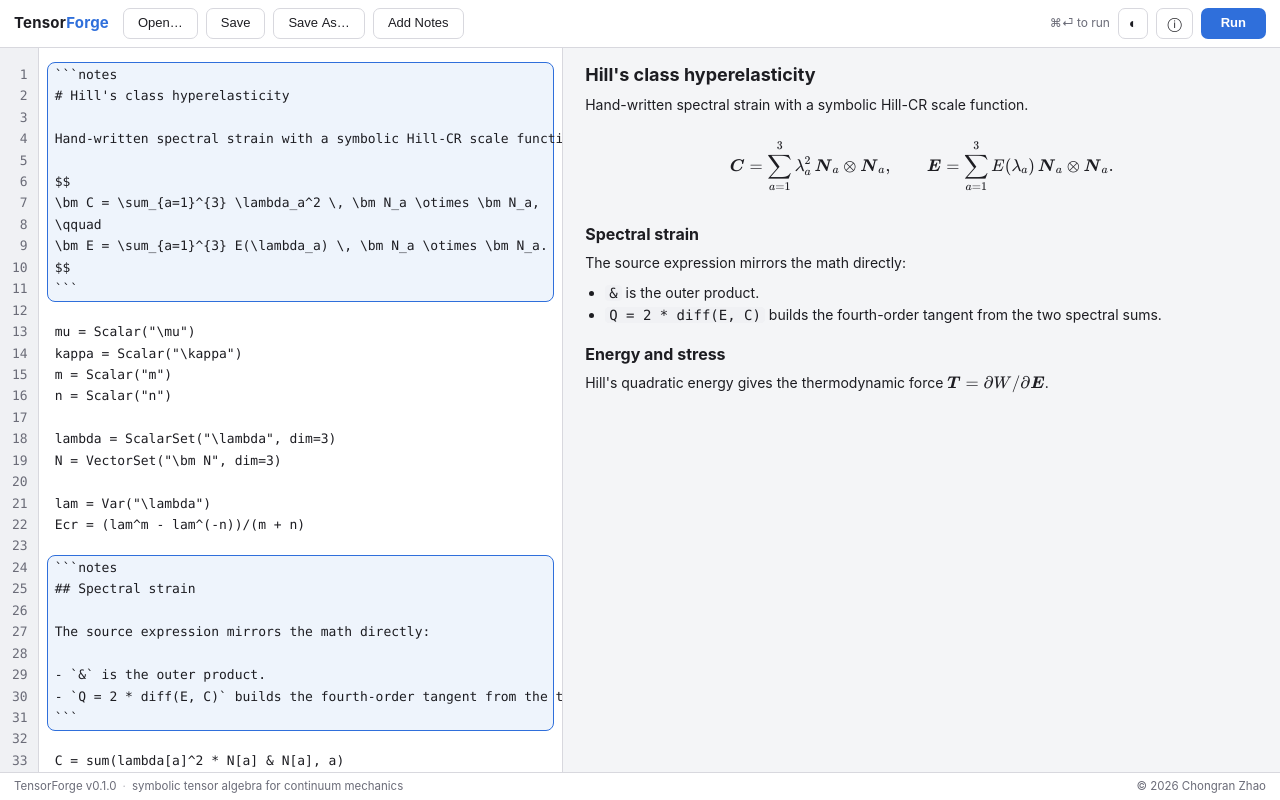
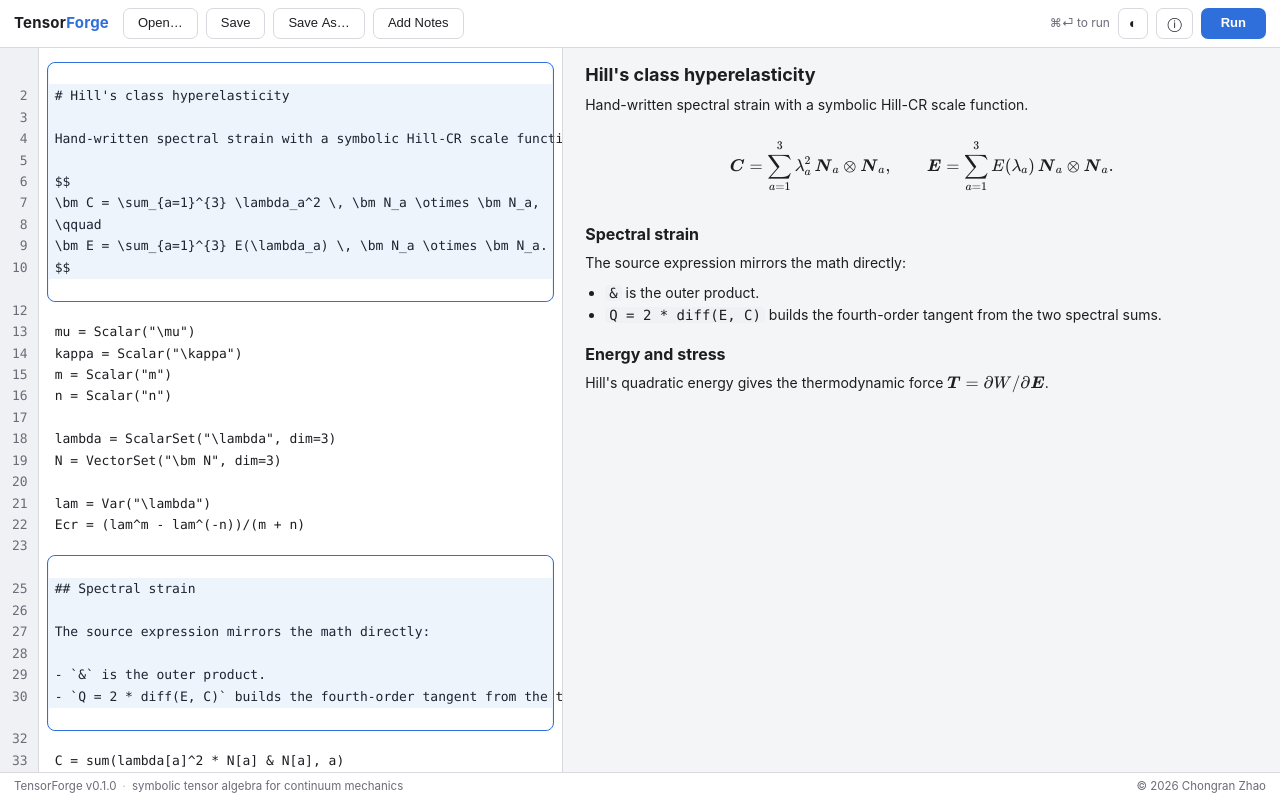
Before and after one commit to Chongran-Zhao/Tensbook, a plain HTML site: page ui/index.html in a window 1280 px wide. Drawn offline with Linux system fonts and the light colour scheme.

Commit message:
Hide markdown note fences

````diff
--- a/ui/index.html
+++ b/ui/index.html
@@ -99,6 +99,9 @@
   #gutter .ln.err {
     color: var(--error); font-weight: 600;
   }
+  #gutter .ln.note-fence {
+    color: transparent;
+  }
   #editor {
     position: relative; z-index: 1;
     flex: 1; resize: none; border: 0; outline: none;
@@ -109,13 +112,33 @@
   }
   #note-layer {
     position: absolute; top: 0; right: 0; bottom: 0;
-    overflow: hidden; pointer-events: none; z-index: 0;
+    overflow: hidden; pointer-events: none; z-index: 2;
   }
   .source-note-box {
     position: absolute; left: 8px; right: 8px;
     border: 1px solid var(--accent);
     background: var(--note-bg);
     border-radius: 8px;
+  }
+  .source-note-mask {
+    position: absolute; left: 1px; right: 1px;
+    height: var(--line-height);
+    background: var(--panel);
+  }
+  .source-note-mask.top {
+    top: 0; border-radius: 7px 7px 0 0;
+  }
+  .source-note-mask.bottom {
+    bottom: 0; border-radius: 0 0 7px 7px;
+  }
+  .source-note-placeholder {
+    position: absolute;
+    left: 12px;
+    top: calc(var(--line-height) + 1px);
+    color: var(--muted);
+    opacity: 0.55;
+    font: 13px/1.65 "SF Mono", Menlo, Consolas, monospace;
+    white-space: pre;
   }
   /* hidden mirror used to measure caret position */
   .cm-mirror {
--- a/ui/main.js
+++ b/ui/main.js
@@ -62,6 +62,7 @@ display(S, mode=symbol)
 `;
 
 const KATEX_MACROS = { "\\bm": "\\boldsymbol{#1}" };
+const NOTE_PLACEHOLDER = "Write Markdown here.";
 
 const editor = document.getElementById("editor");
 const gutter = document.getElementById("gutter");
@@ -154,6 +155,11 @@ function syncGutter(errorLines = new Set()) {
   }
   for (const line of gutter.children) {
     line.classList.toggle("err", errorLines.has(Number(line.dataset.line)));
+    line.classList.remove("note-fence");
+  }
+  for (const block of noteBlocksFromSource(editor.value)) {
+    gutter.children[block.line - 1]?.classList.add("note-fence");
+    if (block.closed) gutter.children[block.endLine - 1]?.classList.add("note-fence");
   }
   gutter.scrollTop = editor.scrollTop;
   syncNoteBoxes();
@@ -239,13 +245,14 @@ function noteBlocksFromSource(source) {
   const lines = source.split(/\r?\n/);
   for (let i = 0; i < lines.length; i++) {
     if (!isNoteOpen(lines[i])) continue;
-    const block = { line: i + 1, endLine: i + 1, lines: [] };
+    const block = { line: i + 1, endLine: i + 1, closed: false, lines: [] };
     i++;
     while (i < lines.length && !isNoteClose(lines[i])) {
       block.lines.push(lines[i]);
       i++;
     }
     block.endLine = i < lines.length ? i + 1 : lines.length;
+    block.closed = i < lines.length;
     blocks.push(block);
   }
   return blocks;
@@ -375,13 +382,11 @@ function insertNoteBlock() {
   const end = editor.selectionEnd;
   const needsLeadingBreak = start > 0 && editor.value[start - 1] !== "\n";
   const needsTrailingBreak = end < editor.value.length && editor.value[end] !== "\n";
-  const body = "# Notes\n\nWrite Markdown here.\n\n$$\n\\bm E = \\sum_{a=1}^{3} E(\\lambda_a) \\bm N_a \\otimes \\bm N_a\n$$";
-  const block = `${needsLeadingBreak ? "\n" : ""}\`\`\`notes\n${body}\n\`\`\`\n${needsTrailingBreak ? "\n" : ""}`;
+  const block = `${needsLeadingBreak ? "\n" : ""}\`\`\`notes\n\n\`\`\`\n${needsTrailingBreak ? "\n" : ""}`;
   editor.setRangeText(block, start, end, "end");
   const selectStart = start + (needsLeadingBreak ? 1 : 0) + "```notes\n".length;
-  const selectEnd = selectStart + body.length;
   editor.focus();
-  editor.setSelectionRange(selectStart, selectEnd);
+  editor.setSelectionRange(selectStart, selectStart);
   editor.dispatchEvent(new Event("input", { bubbles: true }));
 }
 
@@ -393,13 +398,28 @@ function syncNoteBoxes() {
   const boxes = noteBlocksFromSource(editor.value).map((block) => {
     const div = document.createElement("div");
     div.className = "source-note-box";
+    div.style.setProperty("--line-height", `${lineHeight}px`);
     const top = paddingTop + (block.line - 1) * lineHeight - editor.scrollTop - 2;
     const height = (block.endLine - block.line + 1) * lineHeight + 4;
     div.style.top = `${top}px`;
     div.style.height = `${height}px`;
+    div.appendChild(noteMask("top"));
+    if (block.closed) div.appendChild(noteMask("bottom"));
+    if (!block.lines.join("\n").trim()) {
+      const placeholder = document.createElement("div");
+      placeholder.className = "source-note-placeholder";
+      placeholder.textContent = NOTE_PLACEHOLDER;
+      div.appendChild(placeholder);
+    }
     return div;
   });
   noteLayer.replaceChildren(...boxes);
+}
+
+function noteMask(position) {
+  const mask = document.createElement("div");
+  mask.className = `source-note-mask ${position}`;
+  return mask;
 }
 
 function renderOutputBlock(item) {
````
